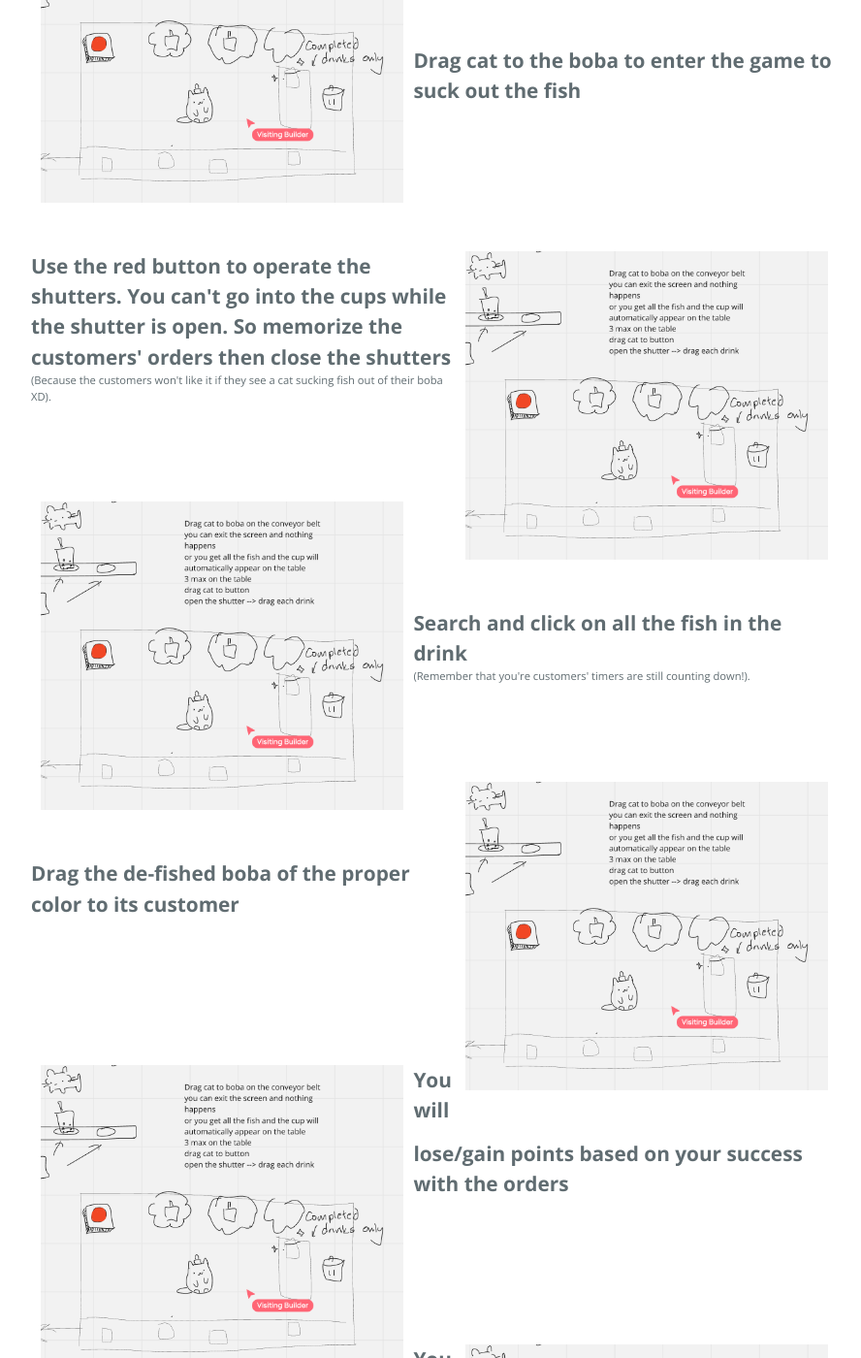
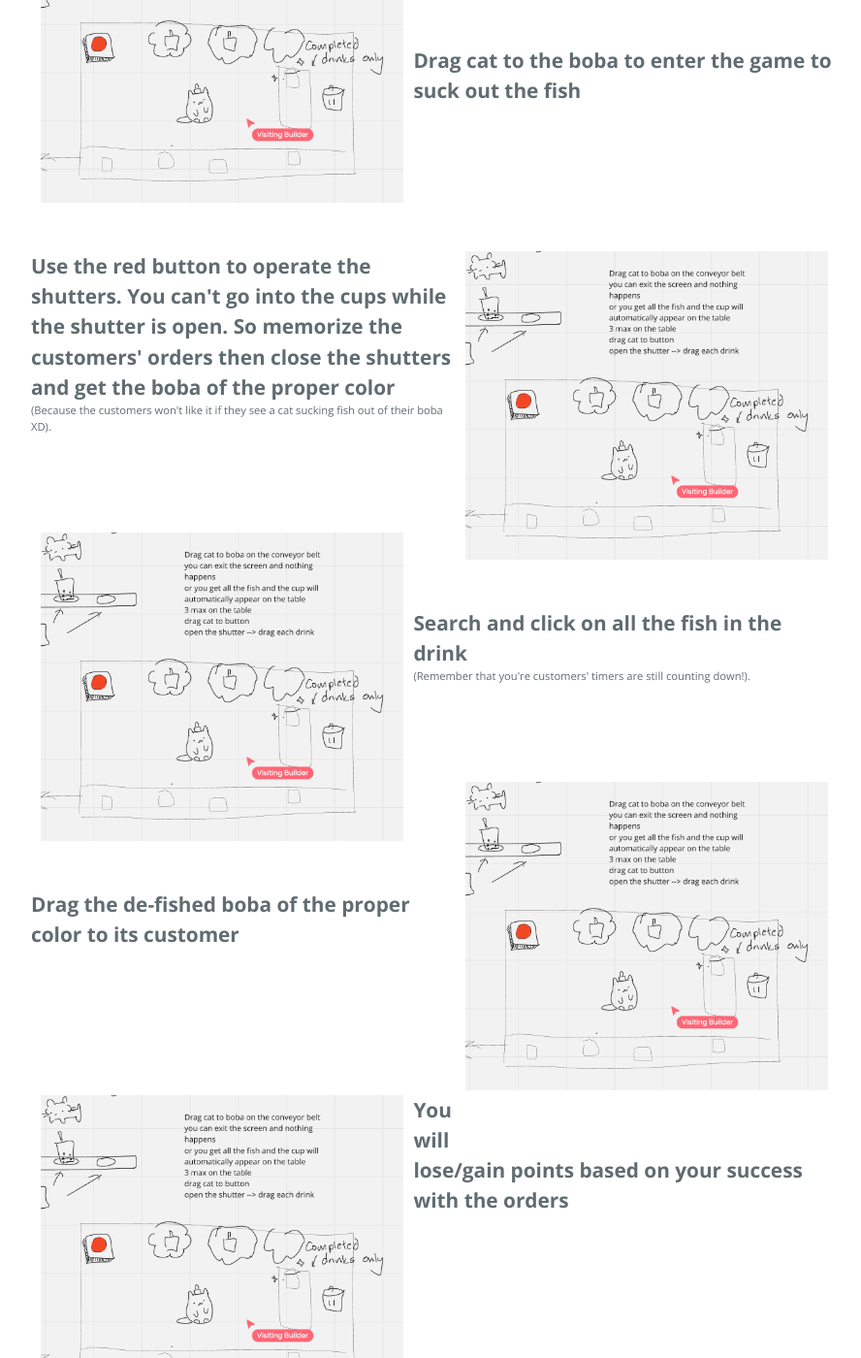
Before and after one commit to mochi-bytes/mochi-bytes.github.io, a Jekyll site: the page built from index.md, in a window 1280 px wide and 1400 px high, scrolled down 1918 px. Shown: the whole window at 97% size, without its empty margins (192-1080 px from the left). Built offline with Jekyll 4.4.1, drawn with Linux system fonts in a browser that asks for light colours; some of the changed text lies outside the part shown.

Commit message:
Update index.md

```diff
--- a/index.md
+++ b/index.md
@@ -31,7 +31,7 @@ In "Fishy Tea," players step into the paws of a heroic feline on a mission to re
 [//]: # ()
 <img src="Assets/brainstorm2-1.png" alt="tutorial" style="display: block; margin-left: 10px; margin-right: 10px; float: right; width: 45%; margin-bottom: 50px;"/>
 
-<div style="font-size: 1.3rem;"><b>Use the red button to operate the shutters. You can't go into the cups while the shutter is open. So memorize the customers' orders then close the shutters</b></div>
+<div style="font-size: 1.3rem;"><b>Use the red button to operate the shutters. You can't go into the cups while the shutter is open. So memorize the customers' orders then close the shutters and get the boba of the proper color</b></div>
 <div style="font-size: 0.7rem; margin-bottom: 100px;">(Because the customers won't like it if they see a cat sucking fish out of their boba XD).</div>
 
 [//]: # ()
@@ -53,7 +53,12 @@ In "Fishy Tea," players step into the paws of a heroic feline on a mission to re
 [//]: # ()
 <img src="Assets/brainstorm2-1.png" alt="tutorial" style="display: block; margin-left: 10px; margin-right: 10px; float: right; width: 45%; margin-bottom: 50px;"/>
 
-<div style="font-size: 1.3rem; margin-bottom: 150px;"><b>You can raise the shutters to make sure you get the right color before serving, or put your memorization skills to the test, at your own risk!</b></div>
+<div style="font-size: 1.3rem; margin-bottom: 150px;"><b>You can raise the shutters to make sure you get the right color before serving, OR put your memorization skills to the test, at your own risk!</b></div>
+
+[//]: # ()
+<img src="Assets/brainstorm2-1.png" alt="tutorial" style="display: block; margin-left: 10px; margin-right: 10px; float: left; width: 45%; margin-bottom: 50px;"/>
+
+<div style="font-size: 1.3rem; margin-bottom: 150px;"><b>Use the trashcan to get rid of accidental cups on your table</b></div>
 
 ## The Process
 
```
